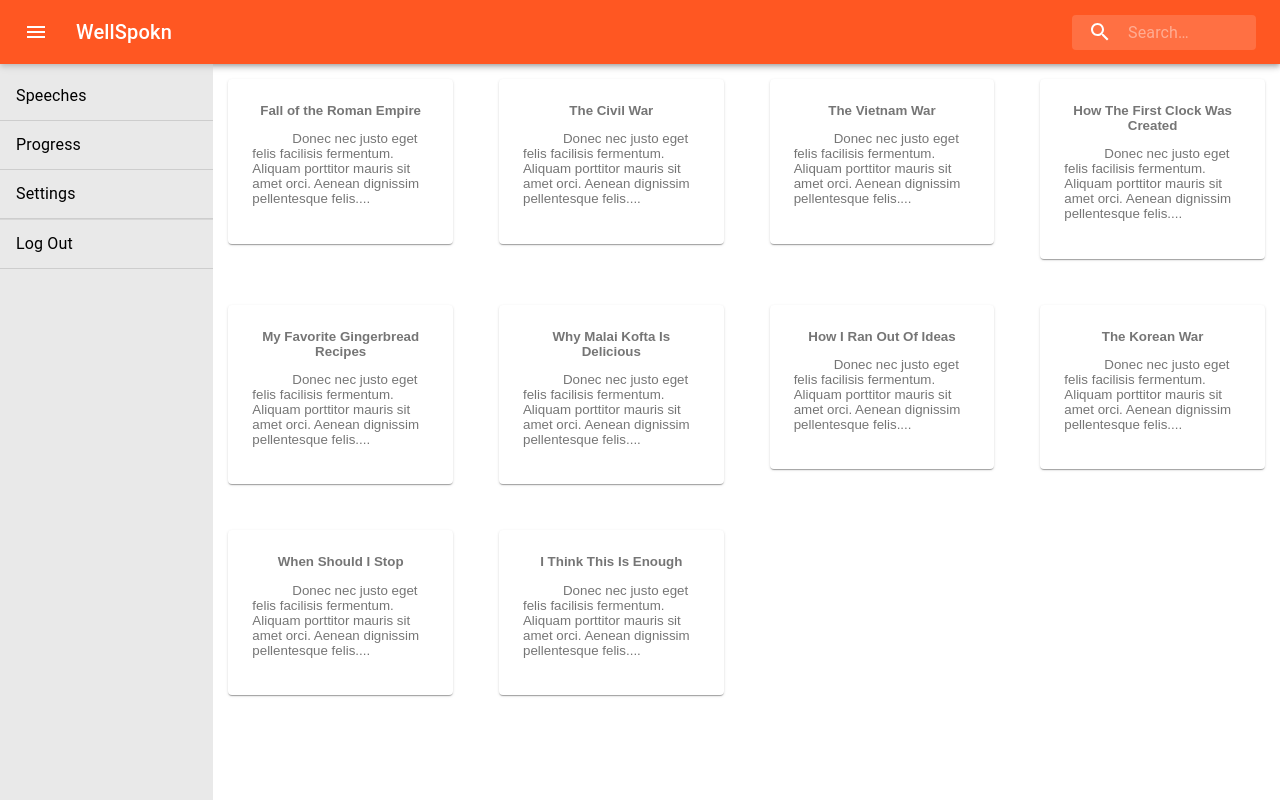
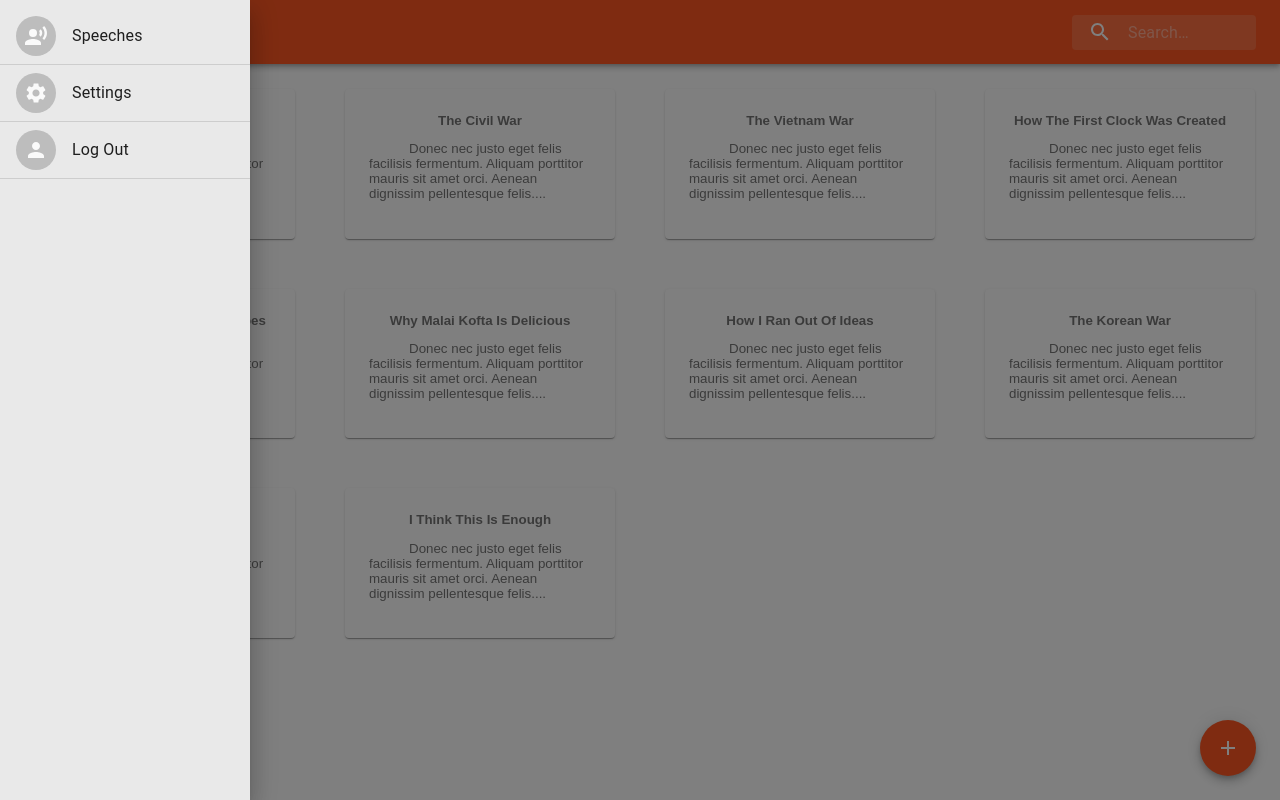
Before and after one commit to connorpawar/WellSpokn, a React (Create React App) app: page / in a window 1280 px wide. Both pictures are taken after a click on the button 36 px from the left and 32 px from the top of the page. Built offline with nearby package versions, Linux system fonts and the light colour scheme.

Commit message:
Made app drawer swipeable and added search functionality on homepage

```diff
--- a/src/components/HomePage.jsx
+++ b/src/components/HomePage.jsx
@@ -1,4 +1,4 @@
-import React, { useState, useEffect } from 'react';
+import React, { useState } from 'react';
 import { Link } from 'react-router-dom';
 import { makeStyles } from '@material-ui/core/styles';
 import Card from '@material-ui/core/Card';
@@ -7,7 +7,7 @@ import CardContent from '@material-ui/core/CardContent';
 import ButtonBase from '@material-ui/core/ButtonBase';
 import Grid from '@material-ui/core/Grid';
 import NavBar from './NavBar';
-import ListDividers from './ListDividers';
+import NewSpeech from './NewSpeech';
 
 const useStyles = makeStyles(theme => ({
 	root: {
@@ -19,7 +19,7 @@ const useStyles = makeStyles(theme => ({
 	paper: {
 		textAlign: 'center',
 		color: theme.palette.text.secondary,
-		margin: '15px'
+		margin: '25px'
 	},
 	p: {
 		textIndent: '40px'
@@ -63,51 +63,17 @@ export default function HomePage() {
 		return (show) ? setShow(false) : setShow(true);
 	}
 
-	const searchSpeeches = (speeches) => {
-		return setSpeechCards(speeches);
+	const searchSpeeches = (searchTerm) => {
+		let searchedSpeeches = speeches.filter(speech => (speech.name.toLowerCase().includes(searchTerm.toLowerCase())));
+		return setSpeechCards(searchedSpeeches);
 	}
 
 
 	return (
 		<div>
-			<NavBar Show={hideMenu} SetSpeechCards={setSpeechCards} />
-			<Grid container spacing={0}
-				direction="row"
-				justify="flex-start"
-				alignItems="stretch">
-				{show && <Grid item xs={2}>
-					<ListDividers />
-				</Grid>}
-				{show && <Grid item xs={10}>
-					<div id="cards">
-						<Grid container spacing={2}
-							direction="row"
-							justify="flex-start"
-							alignItems="baseline">
-							{speechCards.map(speech => (
-								<Grid key={speech.id} item xs={3}>
-									<Link style={{ textDecoration: 'none' }} to={{
-										pathname: `/speech/${speech.id}`,
-										state: { name: speech.name, content: speech.content, show: true }
-									}}>
-										<Card className={classes.paper}>
-											<CardActions>
-												<ButtonBase>
-													<CardContent>
-														<b>{speech.name}</b><br />
-														<p className={classes.p} align="left">{speech.content.substring(0, 255) + '...'}</p>
-													</CardContent>
-												</ButtonBase>
-											</CardActions>
-										</Card>
-									</Link>
-								</Grid>
-							))}
-						</Grid>
-					</div>
-				</Grid>}
-				{!show && <div id="cards">
-					<Grid container spacing={2}
+			<NavBar SearchSpeeches={searchSpeeches} />
+				<div id="cards">
+					<Grid container spacing={0}
 						direction="row"
 						justify="flex-start"
 						alignItems="baseline">
@@ -131,8 +97,8 @@ export default function HomePage() {
 							</Grid>
 						))}
 					</Grid>
-				</div>}
-			</Grid>
+				</div>
+			<NewSpeech />
 		</div>
 	);
 }
--- a/src/components/ListDividers.jsx
+++ b/src/components/ListDividers.jsx
@@ -6,12 +6,18 @@ import ListItem from '@material-ui/core/ListItem';
 import ListItemText from '@material-ui/core/ListItemText';
 import Divider from '@material-ui/core/Divider';
 
+import Avatar from '@material-ui/core/Avatar';
+import ListItemAvatar from '@material-ui/core/ListItemAvatar';
+import PersonIcon from '@material-ui/icons/Person';
+import RecordVoiceOverIcon from '@material-ui/icons/RecordVoiceOver';
+import SettingsIcon from '@material-ui/icons/Settings';
+
 const useStyles = makeStyles(theme => ({
 	root: {
 		width: '100%',
 		maxWidth: 360,
 		background: 'rgba(211,211,211,0.5)',
-		height: '90vh'
+		height: '100%'
 	},
 }));
 
@@ -20,25 +26,34 @@ export default function ListDividers() {
 
 	return (
 		<List component="nav" className={classes.root} aria-label="mailbox folders">
-			<Link style={{ textDecoration: 'none', color:'inherit' }} to={{ pathname: `/` }}>
+			<Link style={{ textDecoration: 'none', color: 'inherit' }} to={{ pathname: `/` }}>
 				<ListItem button>
+					<ListItemAvatar>
+						<Avatar className={classes.avatar}>
+							<RecordVoiceOverIcon />
+						</Avatar>
+					</ListItemAvatar>
 					<ListItemText primary="Speeches" />
 				</ListItem>
 			</Link>
 			<Divider />
-			<Link style={{ textDecoration: 'none', color:'inherit' }} to={{ pathname: `/` }}>
+			<Link style={{ textDecoration: 'none', color: 'inherit' }} to={{ pathname: `/` }}>
 				<ListItem button divider>
-					<ListItemText primary="Progress" />
-				</ListItem>
-			</Link>
-			<Link style={{ textDecoration: 'none', color:'inherit' }} to={{ pathname: `/` }}>
-				<ListItem button divider>
+					<ListItemAvatar>
+						<Avatar className={classes.avatar}>
+							<SettingsIcon />
+						</Avatar>
+					</ListItemAvatar>
 					<ListItemText primary="Settings" />
 				</ListItem>
 			</Link>
-			<Divider light />
-			<Link style={{ textDecoration: 'none', color:'inherit' }} to={{ pathname: `/` }}>
+			<Link style={{ textDecoration: 'none', color: 'inherit' }} to={{ pathname: `/` }}>
 				<ListItem button divider>
+					<ListItemAvatar>
+						<Avatar className={classes.avatar}>
+							<PersonIcon />
+						</Avatar>
+					</ListItemAvatar>
 					<ListItemText primary="Log Out" />
 				</ListItem>
 			</Link>
--- a/src/components/NavBar.jsx
+++ b/src/components/NavBar.jsx
@@ -7,9 +7,17 @@ import { fade, makeStyles } from '@material-ui/core/styles';
 import MenuButton from './MenuButton';
 import SearchIcon from '@material-ui/icons/Search';
 
+
+import SwipeableDrawer from '@material-ui/core/SwipeableDrawer';
+import ListDividers from './ListDividers'
+
 const useStyles = makeStyles(theme => ({
 	root: {
 		flexGrow: 1,
+	},
+	list: {
+		width: 250,
+		height: '98%'
 	},
 	menuButton: {
 		marginRight: theme.spacing(2),
@@ -63,14 +71,50 @@ const useStyles = makeStyles(theme => ({
 export default function NavBar(props) {
 	const classes = useStyles();
 
+	const [state, setState] = React.useState({
+		top: false,
+		left: false,
+		bottom: false,
+		right: false,
+	});
+
+	const toggleDrawer = (side, open) => event => {
+		if (event && event.type === 'keydown' && (event.key === 'Tab' || event.key === 'Shift')) {
+			return;
+		}
+
+		setState({ ...state, [side]: open });
+	};
+
+	const sideList = side => (
+		<div
+			className={classes.list}
+			role="presentation"
+			onClick={toggleDrawer(side, false)}
+			onKeyDown={toggleDrawer(side, false)}
+		>
+		<ListDividers />
+		</div>
+	);
+
+	const handleSearch = (event) => {
+		props.SearchSpeeches(event.target.value);
+	}
+
 	return (
 		<div className={classes.root}>
 			<AppBar position="static">
 				<Toolbar>
-					<MenuButton Show={props.Show}/>
+					<MenuButton Show={toggleDrawer('left', true)} />
+					<SwipeableDrawer
+						open={state.left}
+						onClose={toggleDrawer('left', false)}
+						onOpen={toggleDrawer('left', true)}>
+						{sideList('left')}
+					</SwipeableDrawer>
 					<Typography className={classes.title} variant="h6" noWrap>
 						WellSpokn
-          </Typography>
+          			</Typography>
 					<div className={classes.search}>
 						<div className={classes.searchIcon}>
 							<SearchIcon />
@@ -82,6 +126,7 @@ export default function NavBar(props) {
 								input: classes.inputInput,
 							}}
 							inputProps={{ 'aria-label': 'search' }}
+							onChange={handleSearch}
 						/>
 					</div>
 				</Toolbar>
--- /dev/null
+++ b/src/components/NewSpeech.jsx
@@ -0,0 +1,91 @@
+import React from 'react';
+import PropTypes from 'prop-types';
+import { makeStyles } from '@material-ui/core/styles';
+import Avatar from '@material-ui/core/Avatar';
+import List from '@material-ui/core/List';
+import ListItem from '@material-ui/core/ListItem';
+import ListItemAvatar from '@material-ui/core/ListItemAvatar';
+import ListItemText from '@material-ui/core/ListItemText';
+import DialogTitle from '@material-ui/core/DialogTitle';
+import Dialog from '@material-ui/core/Dialog';
+import UploadIcon from '@material-ui/icons/Publish';
+import MicIcon from '@material-ui/icons/Mic';
+import { blue } from '@material-ui/core/colors';
+import Fab from '@material-ui/core/Fab';
+import AddIcon from '@material-ui/icons/Add';
+
+const options = ['Record New Speech', 'Upload Existing Speech'];
+const useStyles = makeStyles(theme => ({
+	avatar: {
+		backgroundColor: blue[100],
+		color: blue[600],
+	},
+	fab: {
+		position: 'absolute',
+		margin: theme.spacing(1),
+		bottom: theme.spacing(2),
+		right: theme.spacing(2),
+	  },
+}));
+
+function SimpleDialog(props) {
+	const classes = useStyles();
+	const { onClose, selectedValue, open } = props;
+
+	const handleClose = () => {
+		onClose(selectedValue);
+	};
+
+	const handleListItemClick = value => {
+		onClose(value);
+	};
+
+	return (
+		<Dialog onClose={handleClose} aria-labelledby="simple-dialog-title" open={open}>
+			<DialogTitle id="simple-dialog-title">Create New Project</DialogTitle>
+			<List>
+				{options.map(option => (
+					<ListItem button onClick={() => handleListItemClick(option)} key={option}>
+						<ListItemAvatar>
+							<Avatar className={classes.avatar}>
+								{option === 'Record New Speech' && <MicIcon />}
+								{option === 'Upload Existing Speech' && <UploadIcon />}
+							</Avatar>
+						</ListItemAvatar>
+						<ListItemText primary={option} />
+					</ListItem>
+				))}
+			</List>
+		</Dialog>
+	);
+}
+
+SimpleDialog.propTypes = {
+	onClose: PropTypes.func.isRequired,
+	open: PropTypes.bool.isRequired,
+	selectedValue: PropTypes.string.isRequired,
+};
+
+export default function NewSpeech() {
+	const classes = useStyles();
+	const [open, setOpen] = React.useState(false);
+	const [selectedValue, setSelectedValue] = React.useState(options[1]);
+
+	const handleClickOpen = () => {
+		setOpen(true);
+	};
+
+	const handleClose = value => {
+		setOpen(false);
+		setSelectedValue(value);
+	};
+
+	return (
+		<div>
+			<Fab color="primary" aria-label="add" className={classes.fab} onClick={handleClickOpen}>
+				<AddIcon />
+			</Fab>
+			<SimpleDialog selectedValue={selectedValue} open={open} onClose={handleClose} />
+		</div>
+	);
+}
--- a/src/components/SpeechPage.jsx
+++ b/src/components/SpeechPage.jsx
@@ -7,7 +7,6 @@ import CardContent from '@material-ui/core/CardContent';
 import ButtonBase from '@material-ui/core/ButtonBase';
 import Grid from '@material-ui/core/Grid';
 import NavBar from './NavBar';
-import ListDividers from './ListDividers';
 
 const useStyles = makeStyles({
 	card: {
@@ -18,42 +17,14 @@ const useStyles = makeStyles({
 export default function SpeechPage(props) {
 	const classes = useStyles();
 
-	const [show, setShow] = useState(props.history.location.state.show);
-
-	const hideMenu = () => {
-		return (show) ? setShow(false) : setShow(true);
+	const searchSpeeches = (searchTerm) => {
+		//will eventually look for word and highlight
 	}
 
 	return (
 		<div>
-			<NavBar Show={hideMenu}/>
-			<Grid container spacing={0}
-				direction="row"
-				justify="flex-start"
-				alignItems="stretch">
-				{show && <Grid item xs={2}>
-					<ListDividers/>
-				</Grid>}
-				{show && <Grid item xs={10}>
-					<div id="cards">
-						<Grid container spacing={2}
-							direction="row"
-							justify="flex-start"
-							alignItems="baseline">
-							<Card className={classes.card}>
-								<CardActions>
-									<ButtonBase>
-										<CardContent>
-											<b>{props.history.location.state.name}</b><br />
-											<p className={classes.p} align="left">{props.history.location.state.content}</p>
-										</CardContent>
-									</ButtonBase>
-								</CardActions>
-							</Card>
-						</Grid>
-					</div>
-				</Grid>}
-				{!show && <div id="cards">
+			<NavBar SearchSpeeches={searchSpeeches} />
+				<div id="cards">
 					<Grid container spacing={2}
 						direction="row"
 						justify="flex-start"
@@ -69,8 +40,7 @@ export default function SpeechPage(props) {
 								</CardActions>
 							</Card>
 					</Grid>
-				</div>}
-			</Grid>
+				</div>
 		</div>
 	);
 }
```
